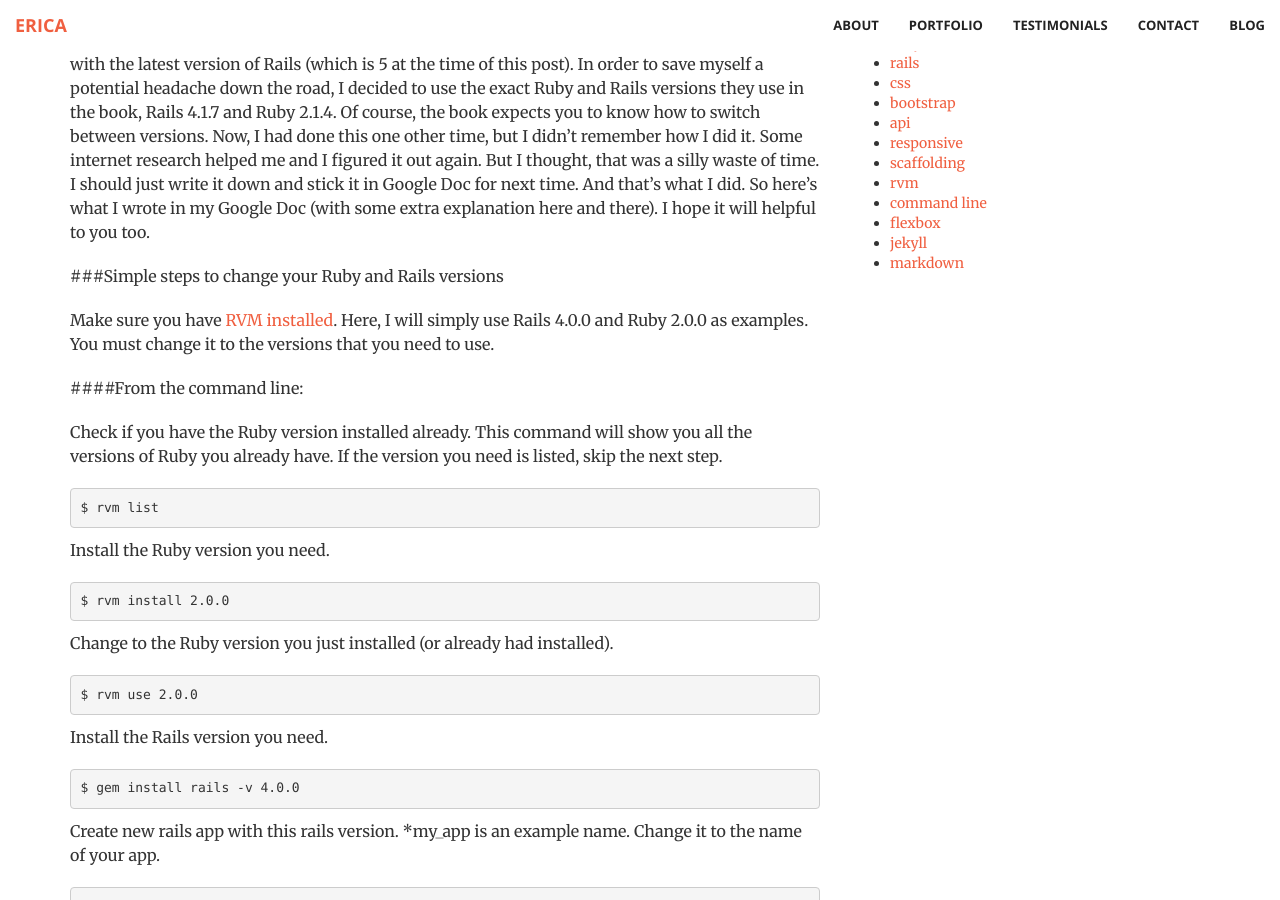
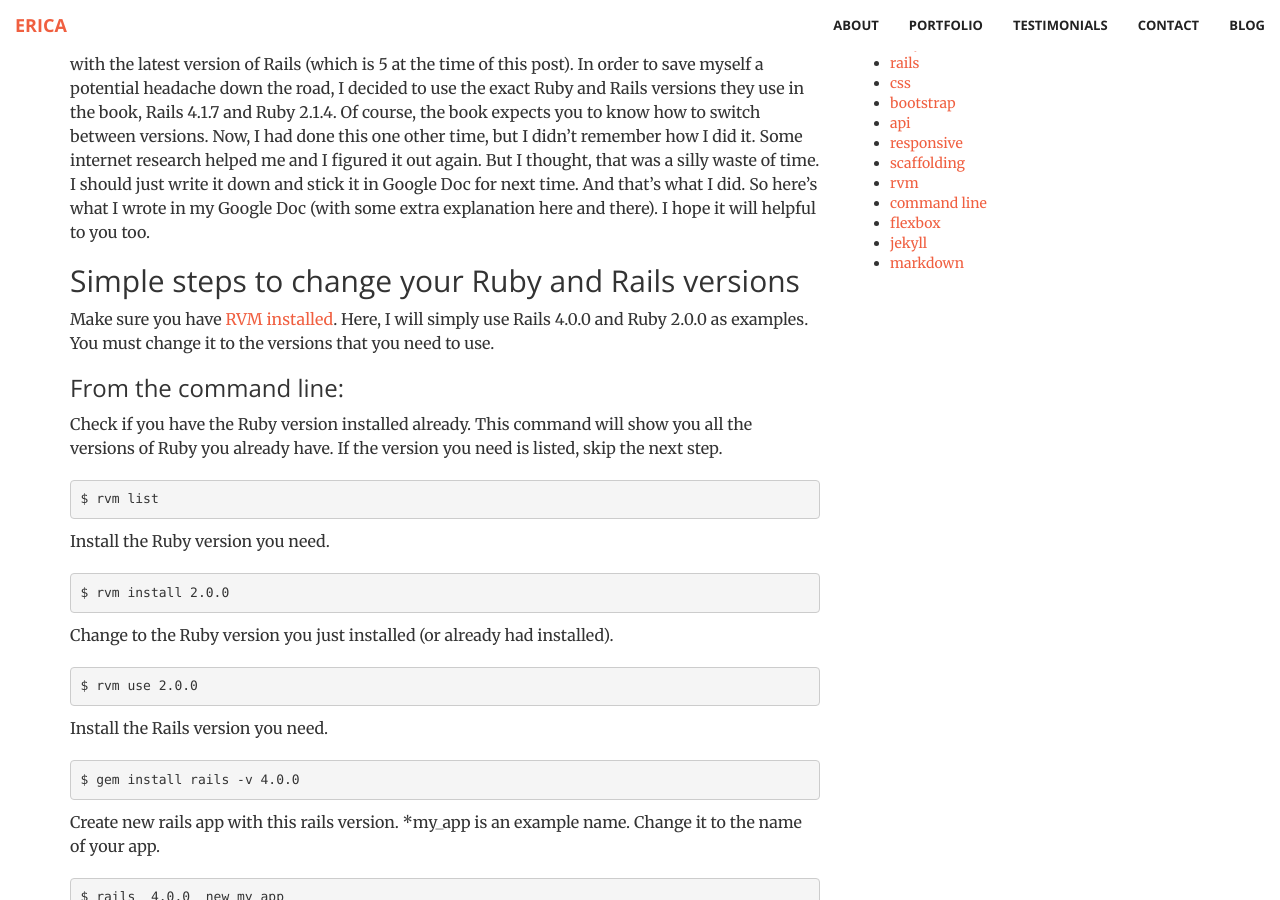
Before and after one commit to ESosa0/ericablog, a Jekyll site: the page built from _posts/2016-08-04-new-rails-app-with-specific-versions.md, in a window 1280 px wide and 900 px high, scrolled down 472 px. Built offline with Jekyll 4.4.1, drawn with Linux system fonts in a browser that asks for light colours.

Commit message:
fixed markdown error

```diff
--- a/_posts/2016-08-04-new-rails-app-with-specific-versions.md
+++ b/_posts/2016-08-04-new-rails-app-with-specific-versions.md
@@ -11,11 +11,11 @@ Sometimes I come across a problem that I’ve already seen. Sometimes I remember
 
 I was going through the book, [Rails 4 Test Prescriptions](https://pragprog.com/book/nrtest2/rails-4-test-prescriptions "Rails 4 Test Prescriptions") and wanted to follow along with the app they create in the book. Yes, you caught me, I did say Rails 4. That means the book is not current with the latest version of Rails (which is 5 at the time of this post). In order to save myself a potential headache down the road, I decided to use the exact Ruby and Rails versions they use in the book, Rails 4.1.7 and Ruby 2.1.4. Of course, the book expects you to know how to switch between versions. Now, I had done this one other time, but I didn’t remember how I did it. Some internet research helped me and I figured it out again. But I thought, that was a silly waste of time. I should just write it down and stick it in Google Doc for next time. And that’s what I did. So here’s what I wrote in my Google Doc (with some extra explanation here and there). I hope it will helpful to you too.
 
-###Simple steps to change your Ruby and Rails versions
+## Simple steps to change your Ruby and Rails versions
 
 Make sure you have [RVM installed](https://rvm.io/rvm/install "install RVM"). Here, I will simply use Rails 4.0.0 and Ruby 2.0.0 as examples. You must change it to the versions that you need to use.
 
-####From the command line:
+### From the command line:
 
 Check if you have the Ruby version installed already. This command will show you all the versions of Ruby you already have. If the version you need is listed, skip the next step.
 
```
